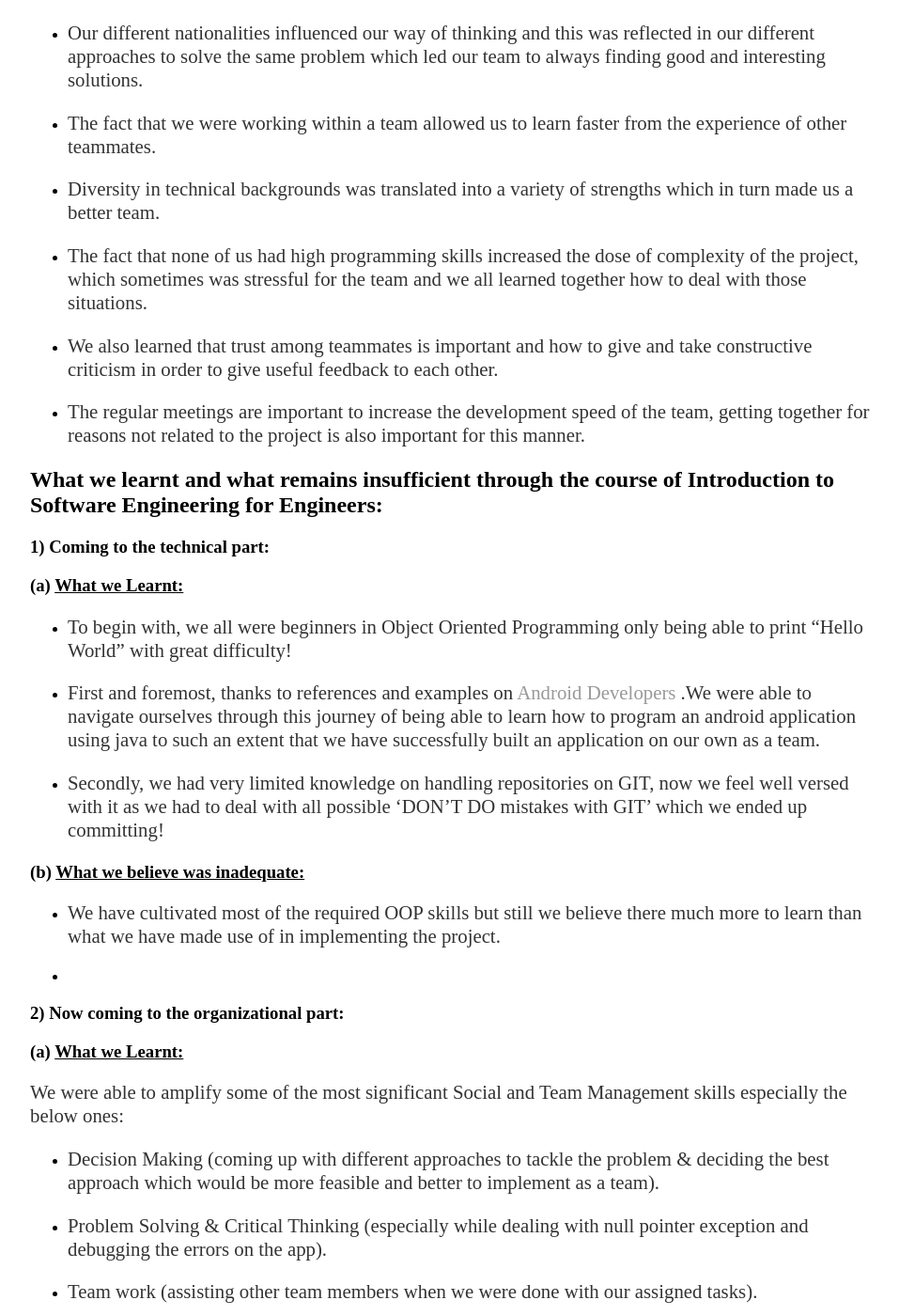
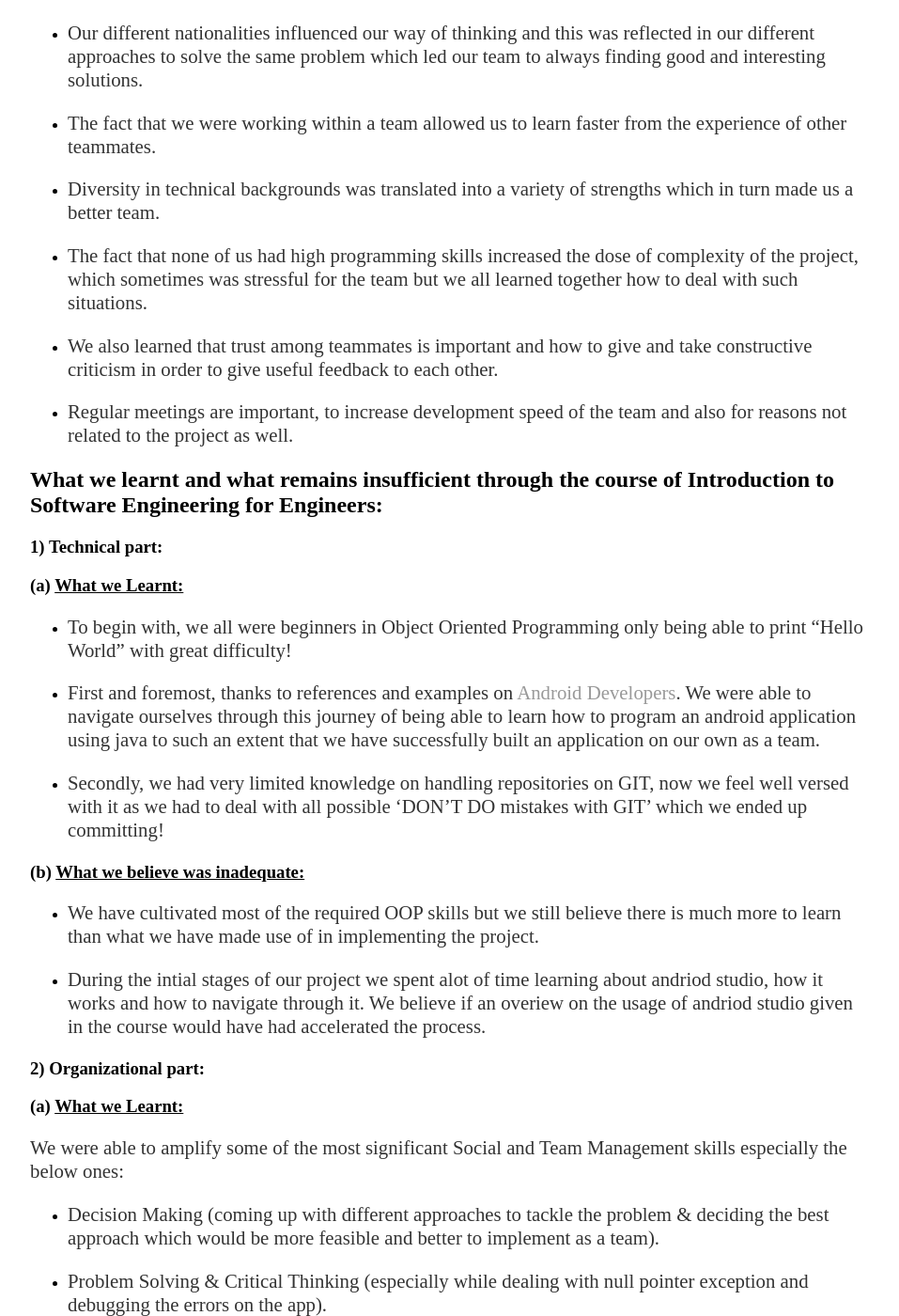
Before and after one commit to NadeemNicoR/TeamProjects, a Jekyll site: the page built from docs/_posts/2019-07-02-Reflections & Play Store Entry.md, in a window 1280 px wide and 1400 px high, scrolled down 1825 px. Shown: the whole window at 94% size, without its empty margins (160-1117 px from the left). Built offline with Jekyll 4.4.1, drawn with Linux system fonts in a browser that asks for light colours; our own code applies the rules of GitHub Pages for plain Markdown files; some of the changed text lies outside the part shown.

Commit message:
Update and rename 2019-07-02-ISEE-2019-Reflections & Play Store Entry.md to 2019-07-02-Reflections & Play Store Entry.md

```diff
--- a/docs/_posts/2019-07-02-ISEE-2019-Reflections & Play Store Entry.md
+++ b/docs/_posts/2019-07-02-Reflections & Play Store Entry.md
@@ -34,34 +34,34 @@
 
 - Diversity in technical backgrounds was translated into a variety of strengths which in turn made us a better team.
 
-- The fact that none of us had high programming skills increased the dose of complexity of the project, which sometimes was stressful for the team and we all learned together how to deal with those situations.
+- The fact that none of us had high programming skills increased the dose of complexity of the project, which sometimes was stressful for the team but we all learned together how to deal with such situations.
 
 - We also learned that trust among teammates is important and how to give and take constructive criticism in order to give useful feedback to each other.
 
-- The regular meetings are important to increase the development speed of the team, getting together for reasons not related to the project is also important for this manner.
+- Regular meetings are important, to increase development speed of the team and also for reasons not related to the project as well.
 
 
 ## What we learnt and what remains insufficient through the course of Introduction to Software Engineering for Engineers:
 
-### 1) Coming to the technical part:
+### 1) Technical part:
 
 ### (a) <u>What we Learnt:</u>
 
 - To begin with, we all were beginners in Object Oriented Programming only being able to print "Hello World" with great difficulty!
 
-- First and foremost, thanks to references and examples on [Android Developers](https://developer.android.com/training/basics/firstapp) .We were able to navigate ourselves through this journey of being able to learn how to program an android application using java to such an extent that we have successfully built an application on our own as a team.
+- First and foremost, thanks to references and examples on [Android Developers](https://developer.android.com/training/basics/firstapp). We were able to navigate ourselves through this journey of being able to learn how to program an android application using java to such an extent that we have successfully built an application on our own as a team.
 
 - Secondly, we had very limited knowledge on handling repositories on GIT, now we feel well versed with it as we had to deal with all  possible 'DON'T DO mistakes with GIT' which we ended up committing!
 
 
 ### (b) <u>What we believe was inadequate:</u>
 
-- We have cultivated most of the required OOP skills but still we believe there much more to learn than what we have made use of in implementing the project.
+- We have cultivated most of the required OOP skills but we still believe there is much more to learn than what we have made use of in implementing the project.
 
--
+- During the intial stages of our project we spent alot of time learning about andriod studio, how it works and how to navigate through it. We believe if an overiew on the usage of andriod studio given in the course would have had accelerated the process.
 
 
-### 2) Now coming to the organizational part:
+### 2) Organizational part:
 
 ### (a) <u>What we Learnt:</u>
 
@@ -82,6 +82,7 @@
 
 - We as a team need to learn on how to divide the tasks equally amongst each other.
 
+
 # Play Store Entry
 
 
@@ -89,7 +90,9 @@
 
 Manage your personal or family finances easily under your defined budget with Money Control.
 Money Control’s simple design helps you effortlessly track your income and daily spending. You need just a few seconds daily to log in your expenses and save those much needed bucks. We want you to find a right balance between your today and TOMORROW.
-Key features of our app:
+
+
+**Key features of our app:**
 
 •	Clean, easy to use, intuitive expense and income tracker.
 
@@ -112,19 +115,19 @@
 
 With Money Control now it’s easy to track your expenses, stick to a budget and save money.
 
+
 ## Significant Features Of The Application:
 
-- Some of the most significant features of our Money Control android application
 
-- User can receive a Whole summary of all his transactions till date with just one click and can mail the transaction summary at one go.
+- User can receive a summary of all his/her transactions till date with just one click and can mail the transaction summary at one go.
 
-- User can add his own categories and add Income or expenses accordingly
+- User can customize categories of transaction as per his liking.
 
-- User can plan budgets and manage his expenses accordingly by having received the appropriate notifications when he crosses 75% and 100% of his spending’s on expenses in comparison to budget plan set up by the user.
+- User can plan budget per category and manage his expenses accordingly by having received the appropriate notifications when he crosses 75% and 100% of his spending’s on expenses in comparison to budget plan set up by the user.
 
-- We have deployed the pie & bar chart view of the summary of transactions which basically gives a better visualization to the overview of user’s earnings and spending’s
+- We have deployed the pie & bar chart view of transactions which gives a better visualization to the overview of user’s earnings and spending’s
 
-- We have made the application more user friendly by adding dropdowns so that the user doesn’t have to hassle with text layout of input with the keyboard
+- We have made the application more user friendly by adding dropdowns so that the user doesn’t have to hassle with text layout.
 
 
 ## Non-functional requirements
```
Also changed, not shown: other parts of docs/_posts/2019-07-02-Reflections & Play Store Entry.md (+3 -4 lines).
